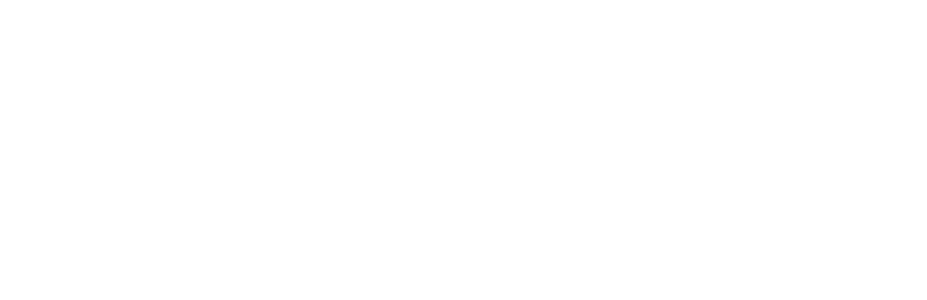
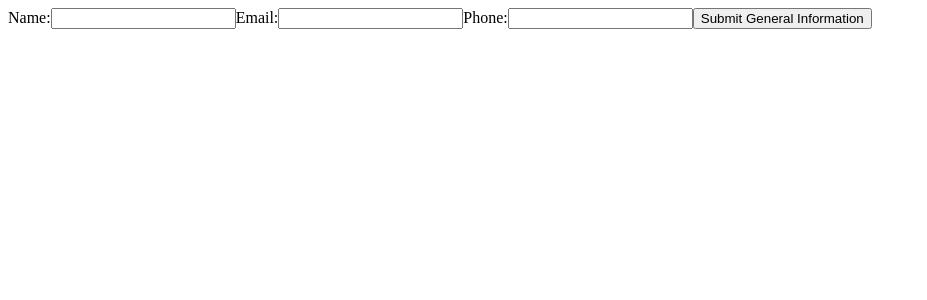
Before and after one commit to micgarcia/cv-project, a React (Create React App) app: page / in a window 1280 px wide. Shown: the top 300 px of the page, without its empty margins (0-927 px from the left). Built offline with nearby package versions, Linux system fonts and the light colour scheme.

Commit message:
Setup first form for general information and button that handles posting the form values to DOM

```diff
--- a/src/App.js
+++ b/src/App.js
@@ -1,9 +1,35 @@
 import React from 'react';
+import GeneralForm from './components/GeneralForm.js';
 
-function App() {
+class App extends React.Component {
+  constructor() {
+    super();
+    this.state = {
+      info: {
+        name: '',
+        email: '',
+        phone:'',
+      }
+    }
+  }
+
+
+  render() {
+
     return (
       <div className="App">
-      {/*
+        <div className="cvCont">
+          <GeneralForm handler = {this.handler}/>
+        </div>
+
+      </div>
+    );
+  }
+}
+
+export default App;
+/*
+{
     include a component for each section (maybe one for form and
       one for the displayed content)
       should look like: <General name={(this.state.name.bind(this))} phone=(...)/>
@@ -11,9 +37,5 @@
         e.g. name, phone, education (more complex info branches into futher objects)
       Look at task-app to see how to handle tracking input change/submitting
         and setting/changing the state object
-      */}
-    </div>
-  );
         }
-
-export default App;
+        */
--- /dev/null
+++ b/src/components/GeneralForm.js
@@ -0,0 +1,92 @@
+import React from 'react';
+import GeneralInfo from './GeneralInfo.js';
+
+class GeneralForm extends React.Component {
+  constructor(props) {
+    super(props);
+
+    this.state = {
+      currentName: '',
+      currentEmail: '',
+      currentPhone: '',
+      info: {
+        name: '',
+        email: '',
+        phone: ''
+      }
+    }
+  }
+
+  nameChange = (e) => {
+    this.setState({
+      currentName : e.target.value
+    });
+  };
+
+  emailChange = (e) => {
+    this.setState({
+      currentEmail : e.target.value
+    });
+  };
+
+  phoneChange = (e) => {
+    this.setState({
+      currentPhone : e.target.value
+    });
+  };
+
+  onSubmitGeneral = (e) => {
+    e.preventDefault();
+    this.setState({
+      info: {
+        name: this.state.currentName,
+        email: this.state.currentEmail,
+        phone: this.state.currentPhone
+      },
+      currentName: '',
+      currentEmail: '',
+      currentPhone: '',
+    });
+
+
+  };
+
+  render() {
+    const { currentName, currentEmail, currentPhone, info, hidden} = this.state;
+
+    return (
+      <div className="generalCont">
+        <form onSubmit={this.onSubmitGeneral} id="generalForm">
+          <label htmlFor="nameInput">Name:</label>
+          <input
+            type="text"
+            id="nameInput"
+            value={currentName}
+            onChange={this.nameChange}
+          />
+          <label htmlFor="emailInput">Email:</label>
+          <input
+            type="text"
+            id="emailInput"
+            value={currentEmail}
+            onChange={this.emailChange}
+          />
+          <label htmlFor="phoneInput">Phone:</label>
+          <input
+            type="text"
+            id="phoneInput"
+            value={currentPhone}
+            onChange={this.phoneChange}
+          />
+          <button type="submit">
+            Submit General Information
+          </button>
+        </form>
+        {<GeneralInfo info={info}/>}
+
+      </div>
+    )
+  }
+}
+
+export default GeneralForm;
--- /dev/null
+++ b/src/components/GeneralInfo.js
@@ -0,0 +1,20 @@
+import React from 'react';
+
+class GeneralInfo extends React.Component {
+  constructor(props) {
+    super();
+  }
+
+  render() {
+
+    return (
+      <div id="generalInfo">
+        <div>{this.props.info.name}</div>
+        <div>{this.props.info.email}</div>
+        <div>{this.props.info.phone}</div>
+      </div>
+    );
+  };
+};
+
+export default GeneralInfo;
```
Lines whose indentation alone changed are shown as unchanged.
